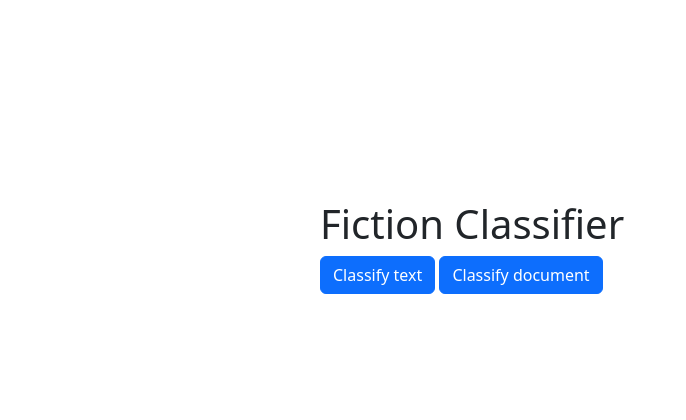
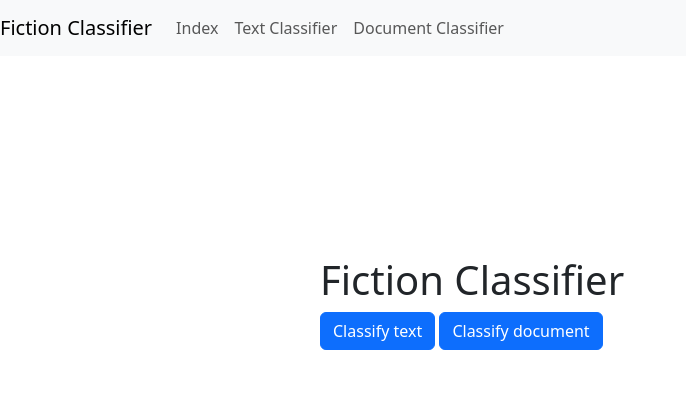
Before and after one commit to son-of-satan/final, a Django app: page / in a window 1280 px wide. Shown: the top 420 px of the page, without its empty margins (0-686 px from the left). Before the commit the page ends 294 px from the top, so only its background shows below. Run offline with Django 4.2, Linux system fonts and the light colour scheme; parts of the project's set-up code (start-up, migrations or seed data) failed here and were passed over.

Commit message:
add navbar

```diff
--- a/service/classifier/templates/classifier/base-page.html
+++ b/service/classifier/templates/classifier/base-page.html
@@ -11,6 +11,20 @@
   <body>
     <script src="https://cdn.jsdelivr.net/npm/bootstrap@5.3.0-alpha3/dist/js/bootstrap.bundle.min.js" integrity="sha384-ENjdO4Dr2bkBIFxQpeoTz1HIcje39Wm4jDKdf19U8gI4ddQ3GYNS7NTKfAdVQSZe" crossorigin="anonymous"></script>
 
+    <nav class="navbar navbar-expand-lg navbar-light bg-light">
+      <a class="navbar-brand">Fiction Classifier</a>
+      <ul class="navbar-nav mr-auto">
+        <li class="nav-item">
+          <a class="nav-link"  href="{% url 'classifier:index' %}">Index</a>
+        </li>
+        <li class="nav-item">
+          <a class="nav-link" href="{% url 'classifier:text' %}">Text Classifier</a>
+        </li>
+        <li class="nav-item">
+          <a class="nav-link" href="{% url 'classifier:document' %}">Document Classifier</a>
+        </li>
+    </nav>
+
     <div class="vh-100 d-flex flex-column align-items-center justify-content-center">
       <div class="w-50 h-50" id="content">
         {% block content %}{% endblock %}
```
